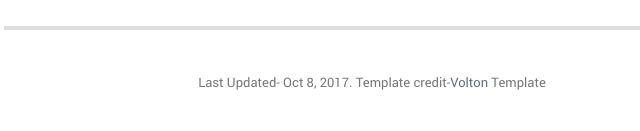
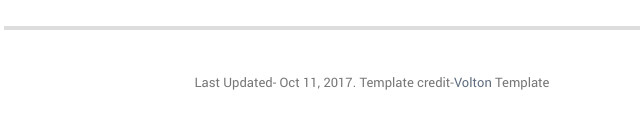
Before and after one commit to rajibhossen/rajibhossen.github.io, a plain HTML site: page index.html in a window 1280 px wide. Shown: the part 2612-2743 px from the top of the page, 460-1100 px from the left. Drawn offline with Linux system fonts and the light colour scheme.

Commit message:
updated date

```diff
--- a/index.html
+++ b/index.html
@@ -220,7 +220,7 @@
 
                     <div class="row" id="footer">
                         <div class="col-md-12 text-center">
-                            <p class="copyright-text">Last Updated- Oct 8, 2017. <span>Template credit-<a href="http://www.templatemo.com/tm-441-volton">Volton</a> Template</span></p>
+                            <p class="copyright-text">Last Updated- Oct 11, 2017. <span>Template credit-<a href="http://www.templatemo.com/tm-441-volton">Volton</a> Template</span></p>
 
                         </div>
                     </div>
```
